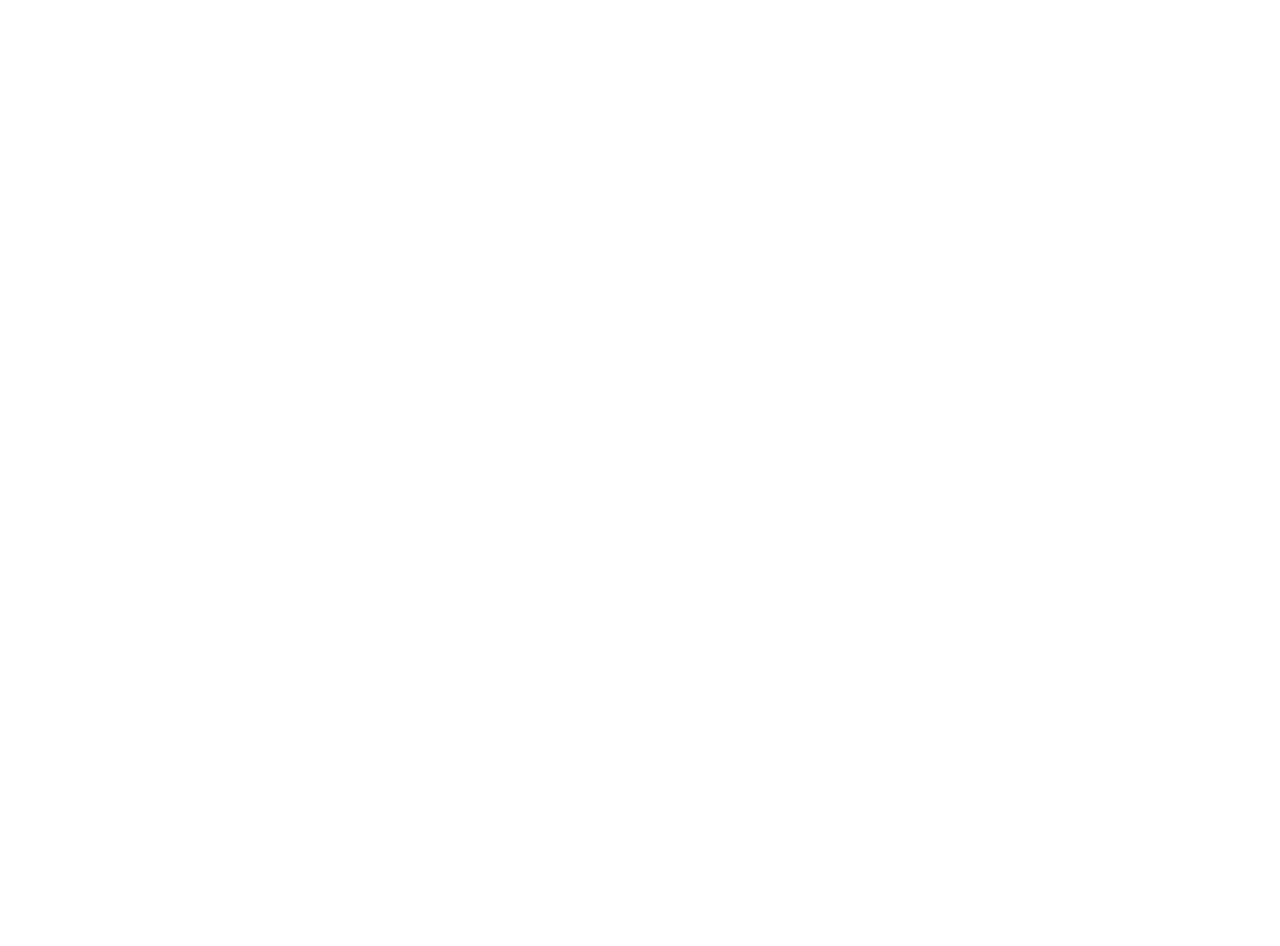
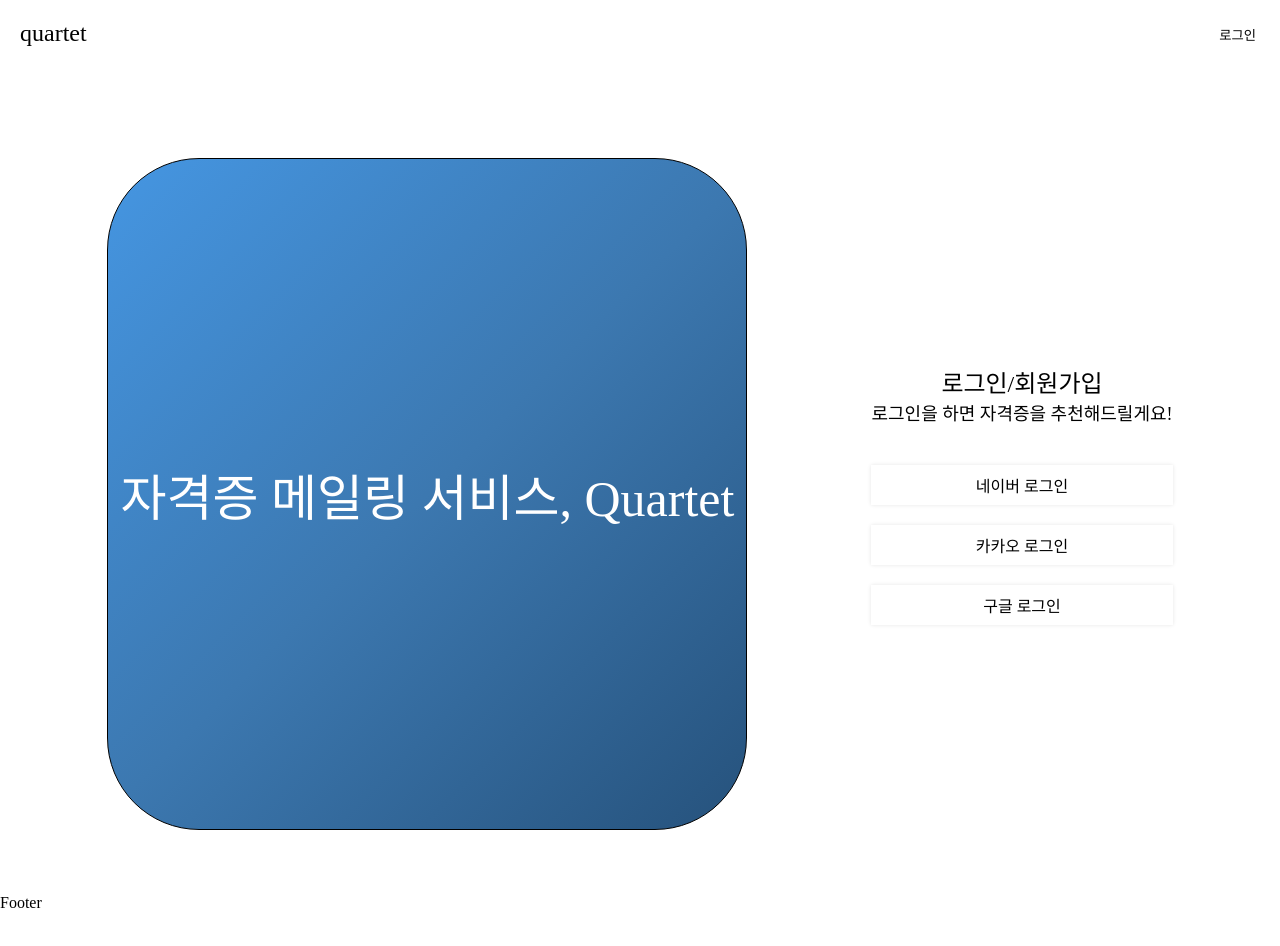
Before and after one commit to QuartetTeam/license-hunter-fe, a React (Vite) app: page /login in a window 1280 px wide. Before the commit this address had no page. Shown: the top 946 px of the page. Before the commit the page ends 800 px from the top, so only its background shows below. Built offline with nearby package versions, Linux system fonts and the light colour scheme.

Commit message:
✨ Feat: 로그인 페이지 추가

```diff
--- /dev/null
+++ b/src/assets/styles/pages/Login/loginContainer.scss
@@ -0,0 +1,7 @@
+.login-container {
+  display: flex;
+  justify-content: center;
+  gap: 124px;
+  height: 100%;
+  padding: 64px 0;
+}
--- /dev/null
+++ b/src/assets/styles/pages/Login/quartetView.scss
@@ -0,0 +1,15 @@
+.login-card {
+  width: 50%;
+  height: 100%;
+  display: flex;
+  border: 1px solid black;
+  border-radius: 92px;
+  background: linear-gradient(135deg, #4596E2 0%, #3C78B0 50%, #26527C 100%);
+
+  .login-card-message {
+    text-align: center;
+    margin: auto;
+    font-size: 50px;
+    color: white;
+  }
+}
--- /dev/null
+++ b/src/assets/styles/pages/Login/socialLoginView.scss
@@ -0,0 +1,39 @@
+.socialLogin {
+  display: flex;
+  flex-direction: column;
+  gap: 40px;
+  margin: auto 0;
+
+  .socialLogin-title-group {
+    display: flex;
+    flex-direction: column;
+    text-align: center;
+    align-items: center;
+
+    .socialLogin-title1 {
+      font-size: 24px;
+    }
+
+    .socialLogin-title2 {
+      font-size: 18px;
+    }
+  }
+
+  .socialLogin-button-group {
+    display: flex;
+    flex-direction: column;
+    text-align: center;
+    align-items: center;
+    gap: 20px;
+
+    .socialLogin-button {
+      width: 100%;
+      height: 100%;
+      box-shadow: 0 0 4px rgba(0, 0, 0, 0.1);
+
+      .socialLogin-text {
+        margin: 8px 0;
+      }
+    }
+  }
+}
--- /dev/null
+++ b/src/pages/Login/Container/LoginContainer.tsx
@@ -0,0 +1,14 @@
+import QuartetView from '../View/QuartetView.tsx';
+import SocialLoginView from '../View/SocialLoginView.tsx';
+import '@styles/pages/Login/loginContainer.scss';
+
+const LoginContainer = () => {
+    return (
+        <div className="login-container">
+            <QuartetView/>
+            <SocialLoginView/>
+        </div>
+    );
+};
+
+export default LoginContainer;
--- /dev/null
+++ b/src/pages/Login/View/QuartetView.tsx
@@ -0,0 +1,9 @@
+import '@styles/pages/Login/quartetView.scss';
+
+const QuartetView = () => {
+    return <div className="login-card">
+        <div className="login-card-message">자격증 메일링 서비스, Quartet</div>
+    </div>;
+};
+
+export default QuartetView;
--- /dev/null
+++ b/src/pages/Login/View/SocialLoginView.tsx
@@ -0,0 +1,25 @@
+import '@styles/pages/Login/socialLoginView.scss';
+
+const SocialLoginView = () => {
+    return (
+        <div className="socialLogin">
+            <div className="socialLogin-title-group">
+                <div className="socialLogin-title1">로그인/회원가입</div>
+                <div className="socialLogin-title2">로그인을 하면 자격증을 추천해드릴게요!</div>
+            </div>
+            <div className="socialLogin-button-group">
+                <div className="socialLogin-button">
+                    <div className="socialLogin-text">네이버 로그인</div>
+                </div>
+                <div className="socialLogin-button">
+                    <div className="socialLogin-text">카카오 로그인</div>
+                </div>
+                <div className="socialLogin-button">
+                    <div className="socialLogin-text">구글 로그인</div>
+                </div>
+            </div>
+        </div>
+    );
+};
+
+export default SocialLoginView;
--- /dev/null
+++ b/src/pages/Login/index.ts
@@ -0,0 +1,3 @@
+import LoginContainer from './Container/LoginContainer.tsx';
+
+export default LoginContainer;
--- a/src/pages/index.ts
+++ b/src/pages/index.ts
@@ -1,13 +1,15 @@
 import Header from './common/Header';
 import Container from './common/Container';
 import Footer from './common/Footer';
+import MainPageContainer from './MainPage';
 import CertificateDetailContainer from './CertificateDetail';
-import MainPageContainer from './MainPage';
+import LoginContainer from './Login';
 
 export {
     Header,
     Container,
     Footer,
     MainPageContainer,
-    CertificateDetailContainer
+    CertificateDetailContainer,
+    LoginContainer
 };
--- a/src/router.tsx
+++ b/src/router.tsx
@@ -1,6 +1,6 @@
 import { BrowserRouter, Routes, Route } from 'react-router-dom';
 import Home from './home.tsx';
-import { MainPageContainer, CertificateDetailContainer } from './pages';
+import { MainPageContainer, CertificateDetailContainer, LoginContainer } from './pages';
 
 const AppRouter = () => {
     return (
@@ -9,6 +9,7 @@
                 <Route path="/" element={<Home/>}>
                     <Route index element={<MainPageContainer/>}/>
                     <Route path="/certificateDetail" element={<CertificateDetailContainer/>}/>
+                    <Route path="/login" element={<LoginContainer/>}/>
                 </Route>
             </Routes>
         </BrowserRouter>
```
